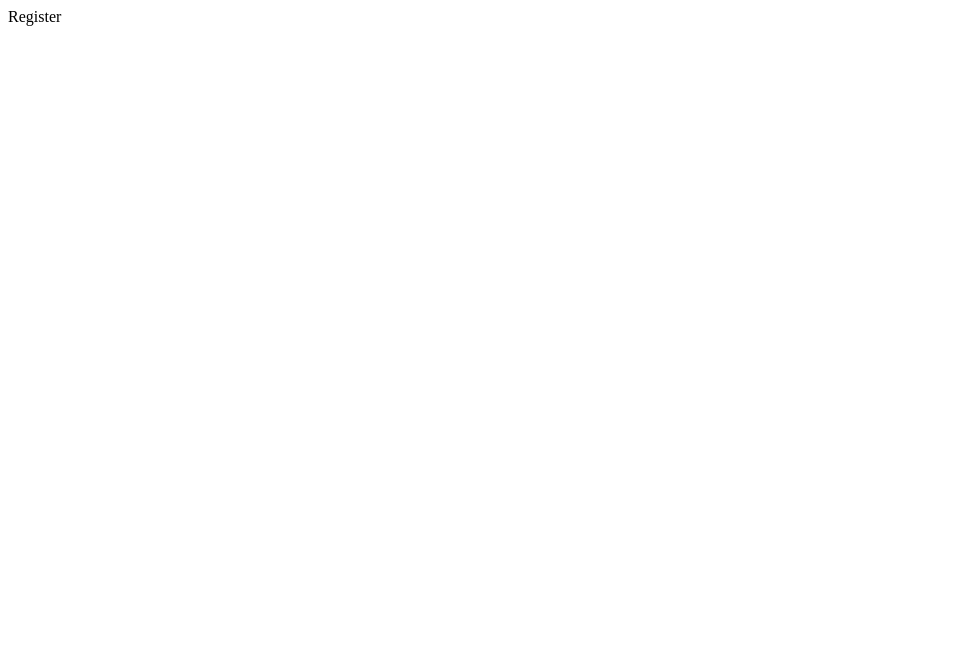
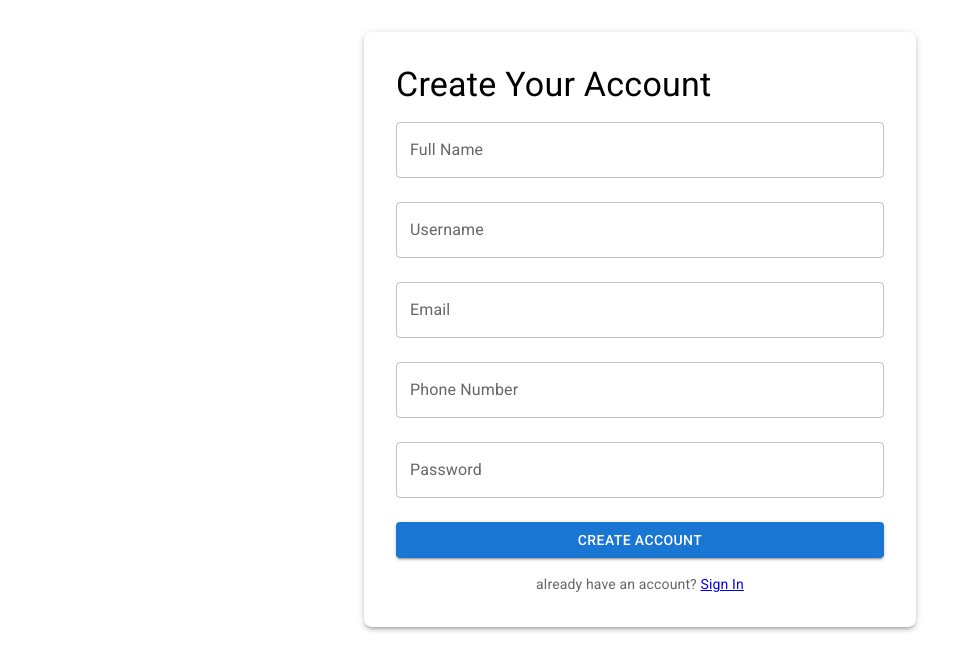
Before and after one commit to SojoodAsfour/kshop, a React (Vite) app: page /register in a window 1280 px wide. Shown: the top 670 px of the page, without its empty margins (0-973 px from the left). Built offline with nearby package versions, Linux system fonts and the light colour scheme.

Commit message:
add register page

```diff
--- a/package.json
+++ b/package.json
@@ -13,12 +13,16 @@
     "@emotion/react": "^11.14.0",
     "@emotion/styled": "^11.14.1",
     "@fontsource/roboto": "^5.3.0",
+    "@hookform/resolvers": "^5.9.1",
     "@mui/icons-material": "^9.5.0",
     "@mui/material": "^9.5.0",
+    "axios": "^1.20.0",
     "react": "^19.2.8",
     "react-dom": "^19.2.8",
+    "react-hook-form": "^7.90.0",
     "react-router": "^8.4.0",
-    "react-router-dom": "^7.18.4"
+    "react-router-dom": "^7.18.4",
+    "yup": "^1.7.1"
   },
   "devDependencies": {
     "@eslint/js": "^10.0.1",
--- a/src/pages/Register/Register.jsx
+++ b/src/pages/Register/Register.jsx
@@ -1,7 +1,68 @@
 import React from 'react'
+import Container from '@mui/material/Container';
+import Typography from '@mui/material/Typography';
+import Box from '@mui/material/Box';
+import { Button, TextField } from '@mui/material';
+import { Link } from 'react-router-dom';
+import { useForm } from 'react-hook-form';
+import {yupResolver} from '@hookform/resolvers/yup';
+import { registerSchema } from '../../validations/authSchemas';
+import { useState } from 'react';
+import axios from 'axios';
+import { useNavigate } from 'react-router-dom';
+import Alert from '@mui/material/Alert';
 
 export default function Register() {
+  const navigate = useNavigate();
+
+  const [serverError, setServerError] = useState(null);
+  const [success, setSuccess] = useState(false);
+
+  const { register, handleSubmit, formState: { errors,isSubmitting } } = useForm({
+    resolver: yupResolver(registerSchema),
+    mode: "onBlur"
+  })
+
+  const onsubmit = async (data) => {
+    try{
+      const response = await axios.post("https://knowledgeshop.runasp.net/api/auth/Account/Register", data);
+      setSuccess(true);
+      navigate("/login");
+
+    }catch(err){
+      console.error(err.response);
+      setServerError("An error occurred while registering. Please try again.");
+    }
+  }
+
   return (
-    <div>Register</div>
+    <Container maxWidth="sm">
+      <Box sx={{bgcolor: 'white', p: 4,boxShadow: 3, borderRadius: 2, mt: 4}}>
+        <Typography variant="h4" component={"h1"}>
+          Create Your Account
+        </Typography>
+        {serverError? <Alert severity="error" sx={{mt: 2}}>{serverError}</Alert> : null}
+        <Box component={"form"} onSubmit={handleSubmit(onsubmit)}>
+
+          <TextField label="Full Name" fullWidth margin='normal' {...register('fullName')}
+          error={errors.fullName} helperText={errors.fullName?.message}></TextField>
+          <TextField label="Username" fullWidth margin='normal' {...register('userName')}
+          error={errors.userName} helperText={errors.userName?.message}></TextField>
+          <TextField label="Email" fullWidth margin='normal' {...register('email')}
+          error={errors.email} helperText={errors.email?.message}></TextField>
+          <TextField label="Phone Number" fullWidth margin='normal' {...register('phoneNumber')}
+          error={errors.phoneNumber} helperText={errors.phoneNumber?.message}></TextField>
+          <TextField label="Password" fullWidth margin='normal' {...register('password')}
+          error={errors.password} helperText={errors.password?.message}></TextField>
+          <Button type="submit" variant="contained" color="primary" fullWidth sx={{mt: 2}}
+          disabled={isSubmitting}>
+            {isSubmitting ? "Loading..." : "Create Account"}
+          </Button>
+          <Typography variant="body2" color="textSecondary" align="center" sx={{mt: 2}}>
+            already have an account? <Link to="/login">Sign In</Link>
+          </Typography>
+        </Box>
+      </Box>
+    </Container>
   )
 }
--- /dev/null
+++ b/src/validations/authSchemas.js
@@ -0,0 +1,39 @@
+import * as yup from 'yup';
+
+export const registerSchema = yup.object({
+  fullName: yup.string().required("Full Name is required")
+    .min(3, "Full Name must be at least 3 characters")
+    .max(50, "Full Name must not exceed 50 characters"),
+
+  userName: yup.string().required("Username is required")
+    .min(3, "Username must be at least 3 characters")
+    .max(20, "Username must not exceed 20 characters")
+    .matches(/^[a-zA-Z0-9_]+$/, "Username can only contain letters, numbers and underscores"),
+
+  email: yup.string().required("Email is required")
+    .email("Invalid email format"),
+
+  password: yup.string().required("Password is required")
+    .min(6, "Password must be at least 6 characters")
+    .max(50, "Password must not exceed 50 characters")
+    .matches(/[A-Z]/, "Password must contain at least one uppercase letter")
+    .matches(/[a-z]/, "Password must contain at least one lowercase letter")
+    .matches(/[0-9]/, "Password must contain at least one number")
+    .matches(/[^A-Za-z0-9]/, "Password must contain at least one special character"),
+
+  phoneNumber: yup.string().required("Phone Number is required")
+    .matches(/^05\d{8}$/, "Phone Number must start with 05 and contain exactly 10 digits"),
+});
+
+export const loginSchema = yup.object({
+  email: yup.string().required("Email is required")
+    .email("Invalid email format"),
+
+  password: yup.string().required("Password is required")
+    .min(6, "Password must be at least 6 characters")
+    .max(50, "Password must not exceed 50 characters")
+    .matches(/[A-Z]/, "Password must contain at least one uppercase letter")
+    .matches(/[a-z]/, "Password must contain at least one lowercase letter")
+    .matches(/[0-9]/, "Password must contain at least one number")
+    .matches(/[^A-Za-z0-9]/, "Password must contain at least one special character"),
+});
```
Also changed, not shown: 1 other file (tests, documents, lock files or other folders).
